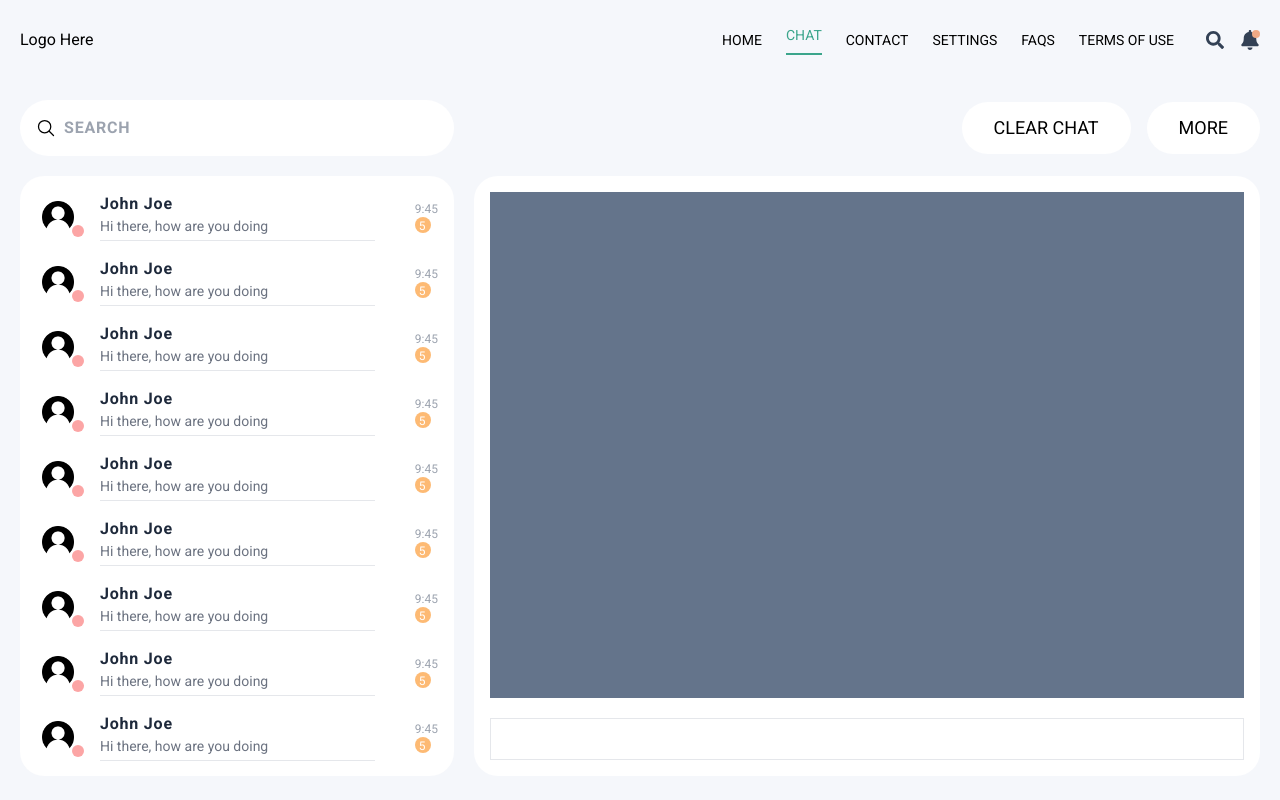
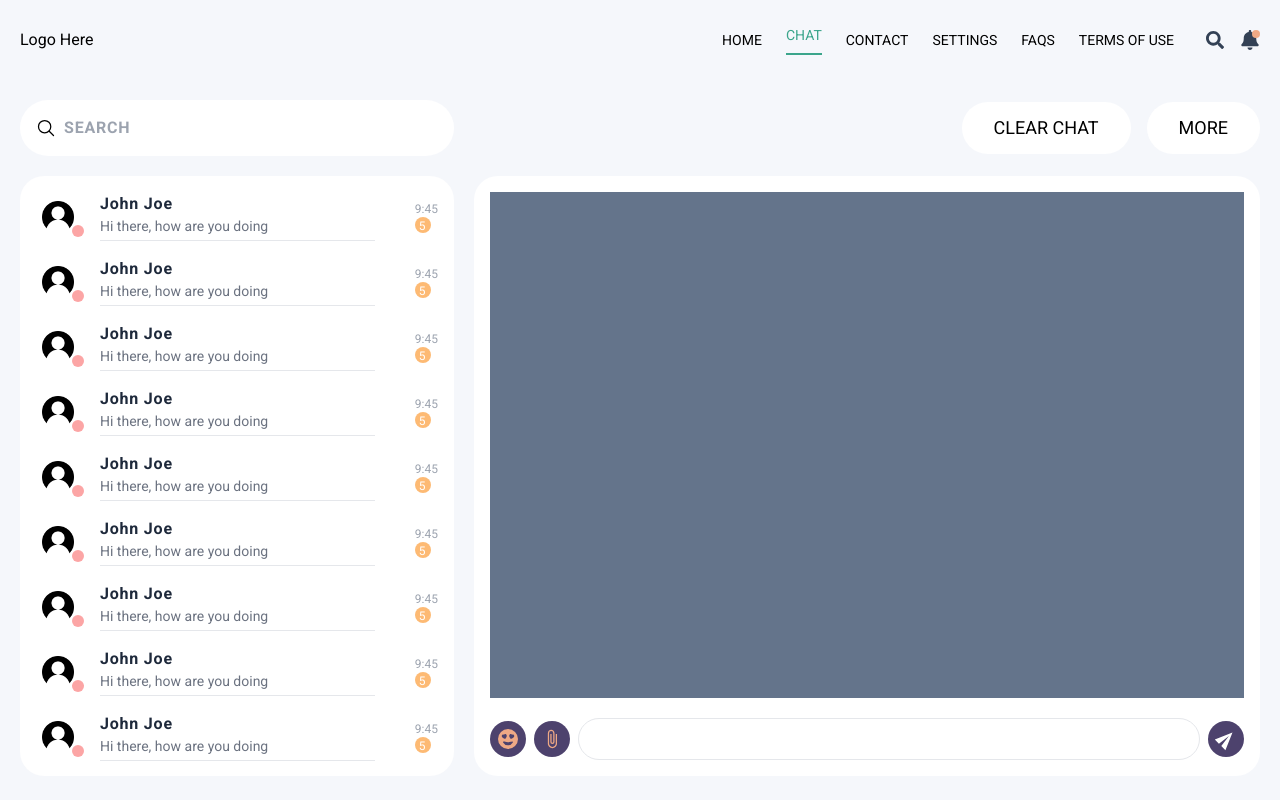
Before and after one commit to sammykirigha/chat-app, a React (Create React App) app: page / in a window 1280 px wide. Shown: the top 800 px of the page. Built offline with nearby package versions, Linux system fonts and the light colour scheme; no server answers.

Commit message:
:sparkle: Chat input done

```diff
--- a/src/components/ChatMessages.jsx
+++ b/src/components/ChatMessages.jsx
@@ -1,11 +1,25 @@
 import React from "react";
-import image from "../data/download.png";
 
+import { BsFillEmojiHeartEyesFill } from "react-icons/bs";
+import {  MdAttachFile, MdSend } from "react-icons/md";
 const ChatMessages = () => {
     return (
         <div className="bg-white p-4 flex-1 rounded-3xl flex flex-col max-h-[600px] gap-5">
             <div className="flex bg-slate-500 w-full flex-1 p-5"></div>
-            <div className="border p-5"></div>
+            <div className="flex items-center gap-2">
+                <div className="bg-main-purple text-xl flex items-center p-2 rounded-full">
+                    <BsFillEmojiHeartEyesFill className="text-main-orange" />
+                </div>
+                <div className="bg-main-purple text-xl flex items-center p-2 rounded-full">
+                    <MdAttachFile className="text-main-orange" />
+                </div>
+                <div className="input flex-1 border rounded-full">
+                    <input type="text" className="w-full py-2 focus:outline-none px-3 bg-transparent" />
+                </div>
+                <div className="bg-main-purple text-xl flex items-center p-2 rounded-full">
+                    <MdSend className="-rotate-45 text-white" />
+                </div>
+            </div>
         </div>
     );
 };
```
